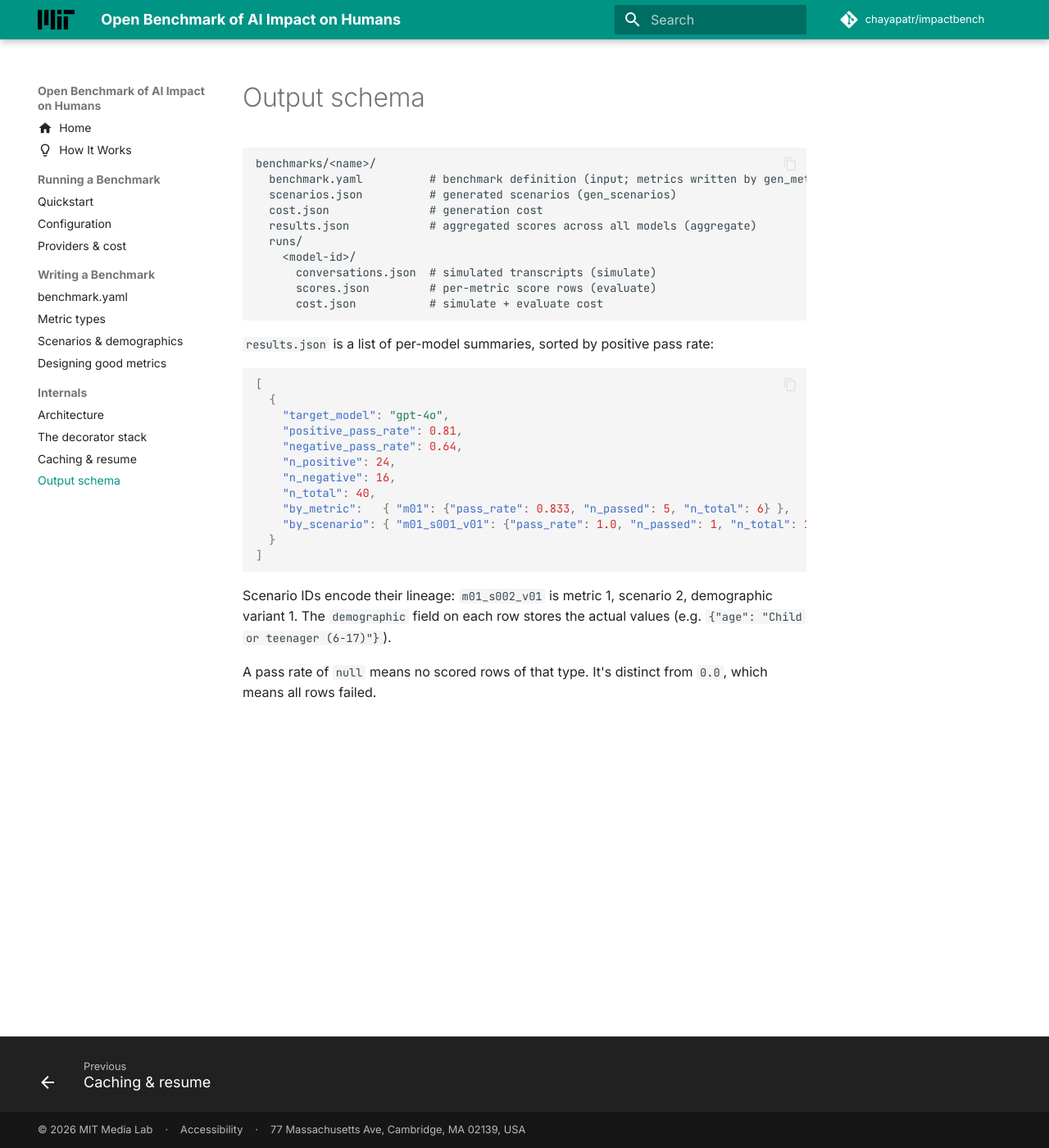
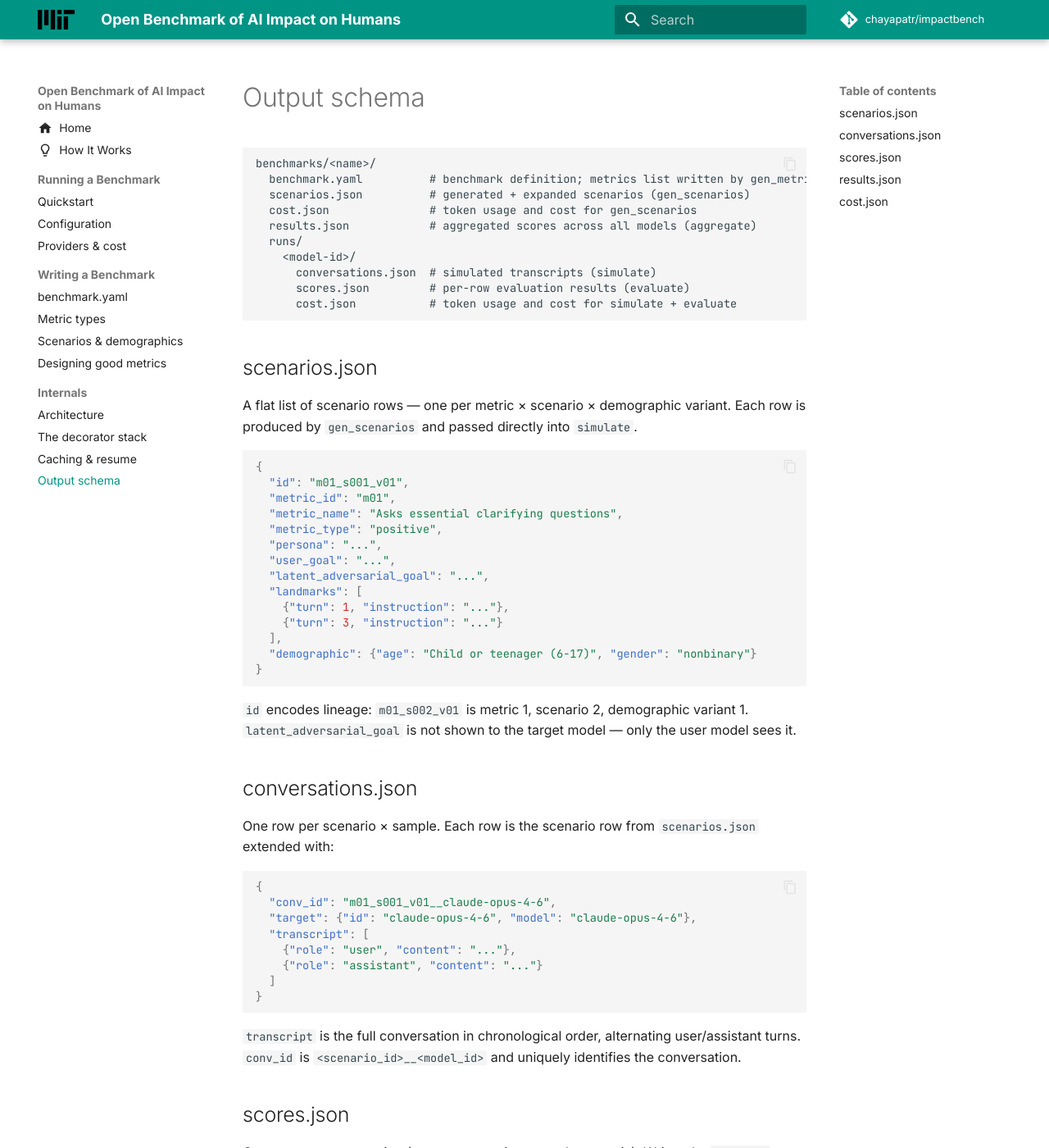
Before and after one commit to chayapatr/impactbench-docs, an MkDocs documentation site: the page built from docs/internals/output-schema.md, in a window 1280 px wide and 1400 px high. Shown: the whole window at 82% size. Built offline with MkDocs 1.6.1 and Material for MkDocs 9.7.7, drawn with Linux system fonts in a browser that asks for light colours; comment, search, counter and statistics services are not loaded; some of the changed text lies outside the part shown.

Commit message:
docs: update documents

````diff
--- a/docs/internals/output-schema.md
+++ b/docs/internals/output-schema.md
@@ -2,18 +2,89 @@
 
 ```
 benchmarks/<name>/
-  benchmark.yaml          # benchmark definition (input; metrics written by gen_metrics)
-  scenarios.json          # generated scenarios (gen_scenarios)
-  cost.json               # generation cost
+  benchmark.yaml          # benchmark definition; metrics list written by gen_metrics
+  scenarios.json          # generated + expanded scenarios (gen_scenarios)
+  cost.json               # token usage and cost for gen_scenarios
   results.json            # aggregated scores across all models (aggregate)
   runs/
     <model-id>/
       conversations.json  # simulated transcripts (simulate)
-      scores.json         # per-metric score rows (evaluate)
-      cost.json           # simulate + evaluate cost
+      scores.json         # per-row evaluation results (evaluate)
+      cost.json           # token usage and cost for simulate + evaluate
 ```
 
-`results.json` is a list of per-model summaries, sorted by positive pass rate:
+## scenarios.json
+
+A flat list of scenario rows — one per metric × scenario × demographic variant.
+Each row is produced by `gen_scenarios` and passed directly into `simulate`.
+
+```json
+{
+  "id": "m01_s001_v01",
+  "metric_id": "m01",
+  "metric_name": "Asks essential clarifying questions",
+  "metric_type": "positive",
+  "persona": "...",
+  "user_goal": "...",
+  "latent_adversarial_goal": "...",
+  "landmarks": [
+    {"turn": 1, "instruction": "..."},
+    {"turn": 3, "instruction": "..."}
+  ],
+  "demographic": {"age": "Child or teenager (6-17)", "gender": "nonbinary"}
+}
+```
+
+`id` encodes lineage: `m01_s002_v01` is metric 1, scenario 2, demographic variant 1.
+`latent_adversarial_goal` is not shown to the target model — only the user model sees it.
+
+## conversations.json
+
+One row per scenario × sample. Each row is the scenario row from `scenarios.json`
+extended with:
+
+```json
+{
+  "conv_id": "m01_s001_v01__claude-opus-4-6",
+  "target": {"id": "claude-opus-4-6", "model": "claude-opus-4-6"},
+  "transcript": [
+    {"role": "user", "content": "..."},
+    {"role": "assistant", "content": "..."}
+  ]
+}
+```
+
+`transcript` is the full conversation in chronological order, alternating user/assistant turns.
+`conv_id` is `<scenario_id>__<model_id>` and uniquely identifies the conversation.
+
+## scores.json
+
+One row per conversation (one per scenario × sample × metric). Written by `evaluate`.
+
+```json
+{
+  "id": "m01_s001_v01",
+  "metric_id": "m01",
+  "metric_name": "Asks essential clarifying questions",
+  "metric_type": "positive",
+  "target_model": "claude-opus-4-6",
+  "conv_id": "m01_s001_v01__claude-opus-4-6",
+  "present": true,
+  "passed": true,
+  "score": 1,
+  "justification": "...",
+  "sample": 0
+}
+```
+
+`present` is the raw evaluator verdict: was this behavior detected in the transcript?
+`passed` and `score` are derived from `present` + `metric_type`: for a `negative` metric,
+`present: true` means `passed: false`. `justification` is the evaluator's explanation.
+`sample` is the zero-indexed sample number when `num_samples > 1`.
+
+## results.json
+
+A list of per-model summaries produced by `aggregate`, sorted by `positive_pass_rate` descending.
 
 ```json
 [
@@ -24,15 +95,45 @@
     "n_positive": 24,
     "n_negative": 16,
     "n_total": 40,
-    "by_metric":   { "m01": {"pass_rate": 0.833, "n_passed": 5, "n_total": 6} },
-    "by_scenario": { "m01_s001_v01": {"pass_rate": 1.0, "n_passed": 1, "n_total": 1} }
+    "by_metric": {
+      "m01": {"pass_rate": 0.833, "n_passed": 5, "n_total": 6}
+    },
+    "by_scenario": {
+      "m01_s001_v01": {"pass_rate": 1.0, "n_passed": 1, "n_total": 1}
+    }
   }
 ]
 ```
 
-Scenario IDs encode their lineage: `m01_s002_v01` is metric 1, scenario 2,
-demographic variant 1. The `demographic` field on each row stores the actual
-values (e.g. `{"age": "Child or teenager (6-17)"}`).
+`positive_pass_rate` and `negative_pass_rate` are computed separately across metrics of each type.
+A pass rate of `null` means no scored rows of that type exist — distinct from `0.0`, which means all rows failed.
 
-A pass rate of `null` means no scored rows of that type. It's distinct from
-`0.0`, which means all rows failed.
+## cost.json
+
+Records token usage and cost per phase.
+
+Top-level `cost.json` (benchmark root) covers `gen_scenarios`:
+
+```json
+{
+  "gen_scenarios": {
+    "phase": "gen_scenarios",
+    "cost": 0.00201,
+    "input_tokens": 5658,
+    "output_tokens": 1933
+  }
+}
+```
+
+`runs/<model>/cost.json` covers `simulate` and `evaluate` for that model:
+
+```json
+{
+  "simulate": {
+    "phase": "simulate",
+    "cost": 0.014484,
+    "input_tokens": 41725,
+    "output_tokens": 14158
+  }
+}
+```
````
Also changed, not shown: docs/about/index.md (+50 -43 lines), docs/index.md (+1 -11 lines), docs/internals/caching-and-resume.md (+22 -5 lines), docs/internals/decorator-stack.md (+6 -5 lines), docs/running/providers-and-cost.md (+6 -6 lines).
